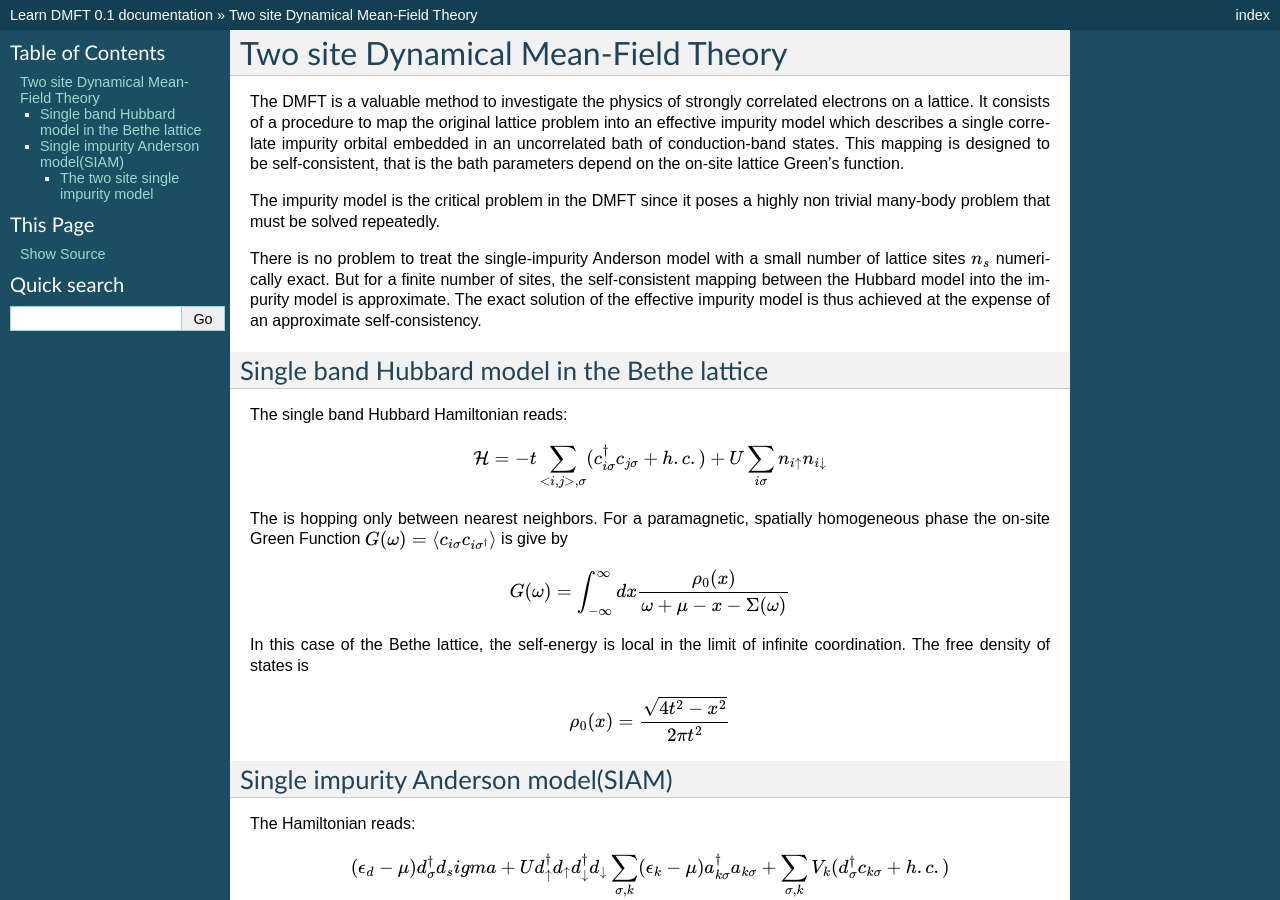
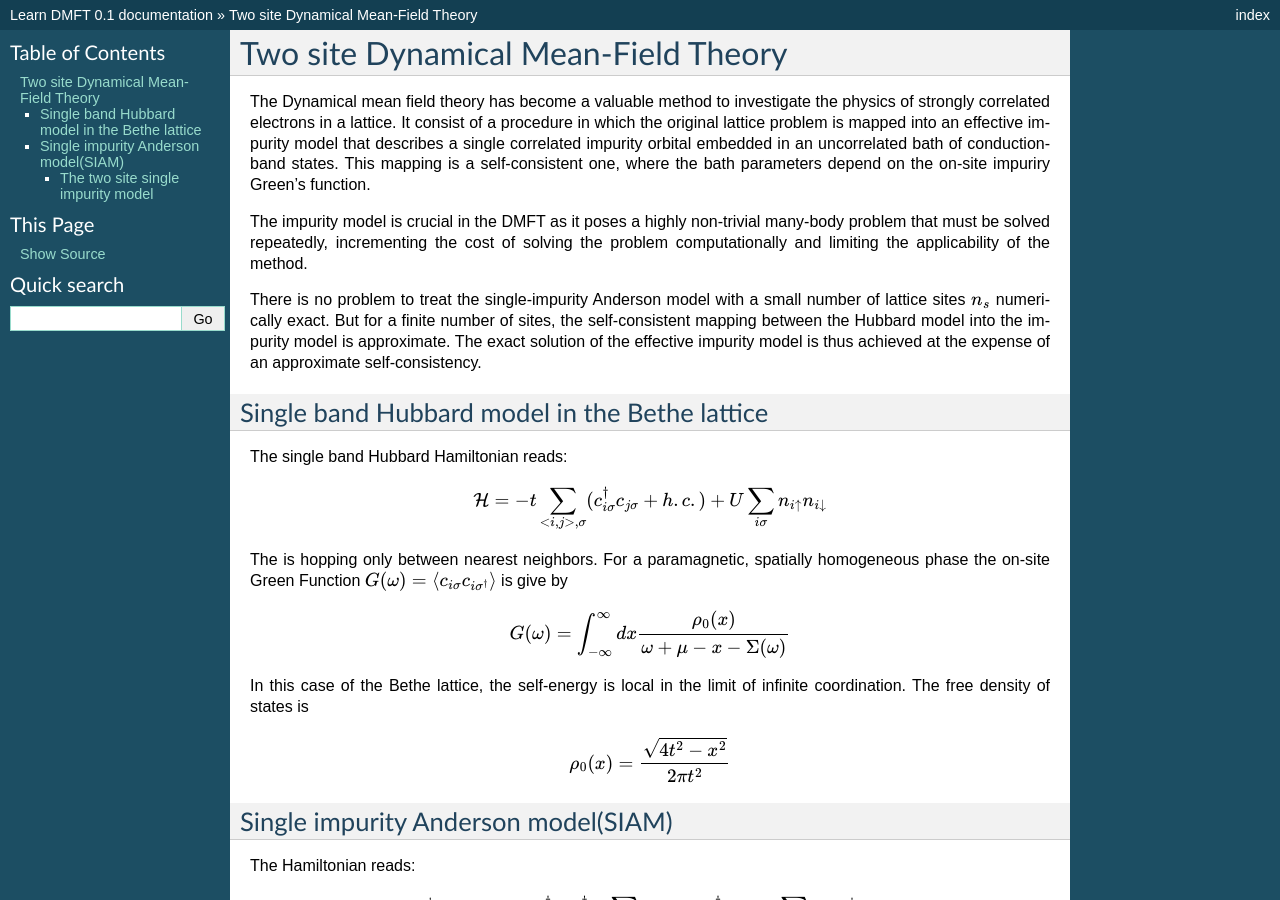
Before and after one commit to Titan-C/pydmft, a Sphinx documentation site: the page built from docs/twosite.rst, in a window 1280 px wide and 900 px high. Built offline with Sphinx 7.4.7, drawn with Linux system fonts in a browser that asks for light colours; formulas are drawn with MathJax 3.

Commit message:
Update DMFT introduction

```diff
--- a/docs/twosite.rst
+++ b/docs/twosite.rst
@@ -2,16 +2,17 @@
 Two site Dynamical Mean-Field Theory
 ====================================
 
-The DMFT is a valuable method to investigate the physics of strongly
-correlated electrons on a lattice. It consists of a procedure to map
-the original lattice problem into an effective impurity model which
-describes a single correlate impurity orbital embedded in an uncorrelated
-bath of conduction-band states. This mapping is designed to be
-self-consistent, that is the bath parameters depend on the on-site lattice
-Green's function.
+The Dynamical mean field theory has become a valuable method to investigate the physics
+of strongly correlated electrons in a lattice. It consist of a procedure in
+which the original lattice problem is mapped into an effective impurity model
+that describes a single correlated impurity orbital embedded in an uncorrelated
+bath of conduction-band states. This mapping is a self-consistent one, where
+the bath parameters depend on the on-site impuriry Green's function.
 
-The impurity model is the critical problem in the DMFT since it poses a highly
-non trivial many-body problem that must be solved repeatedly.
+The impurity model is crucial in the DMFT as it poses a highly non-trivial
+many-body problem that must be solved repeatedly, incrementing the cost
+of solving the problem computationally and limiting the applicability of
+the method.
 
 There is no problem to treat the single-impurity Anderson model with a small
 number of lattice sites :math:`n_s` numerically exact. But for a finite number of
```
